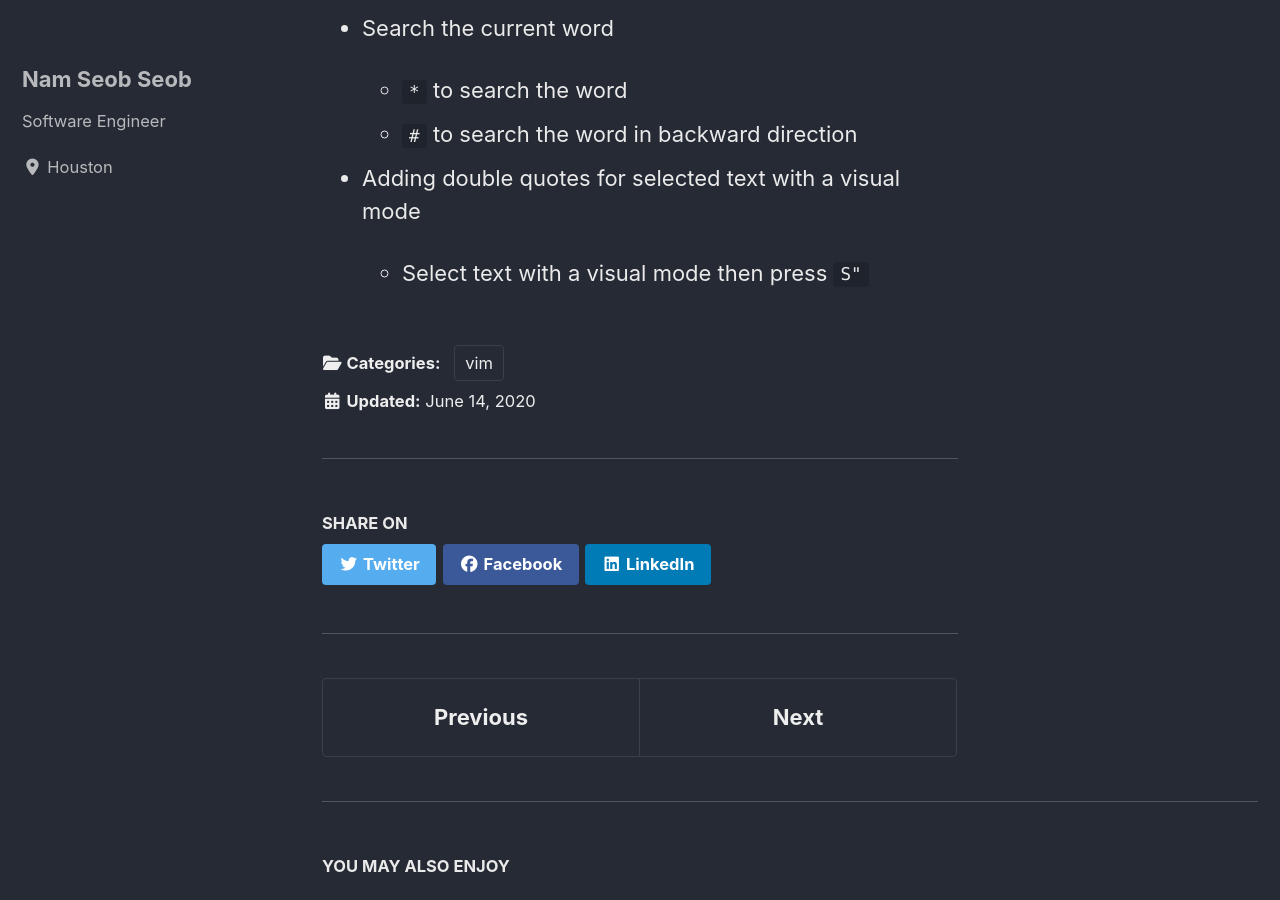
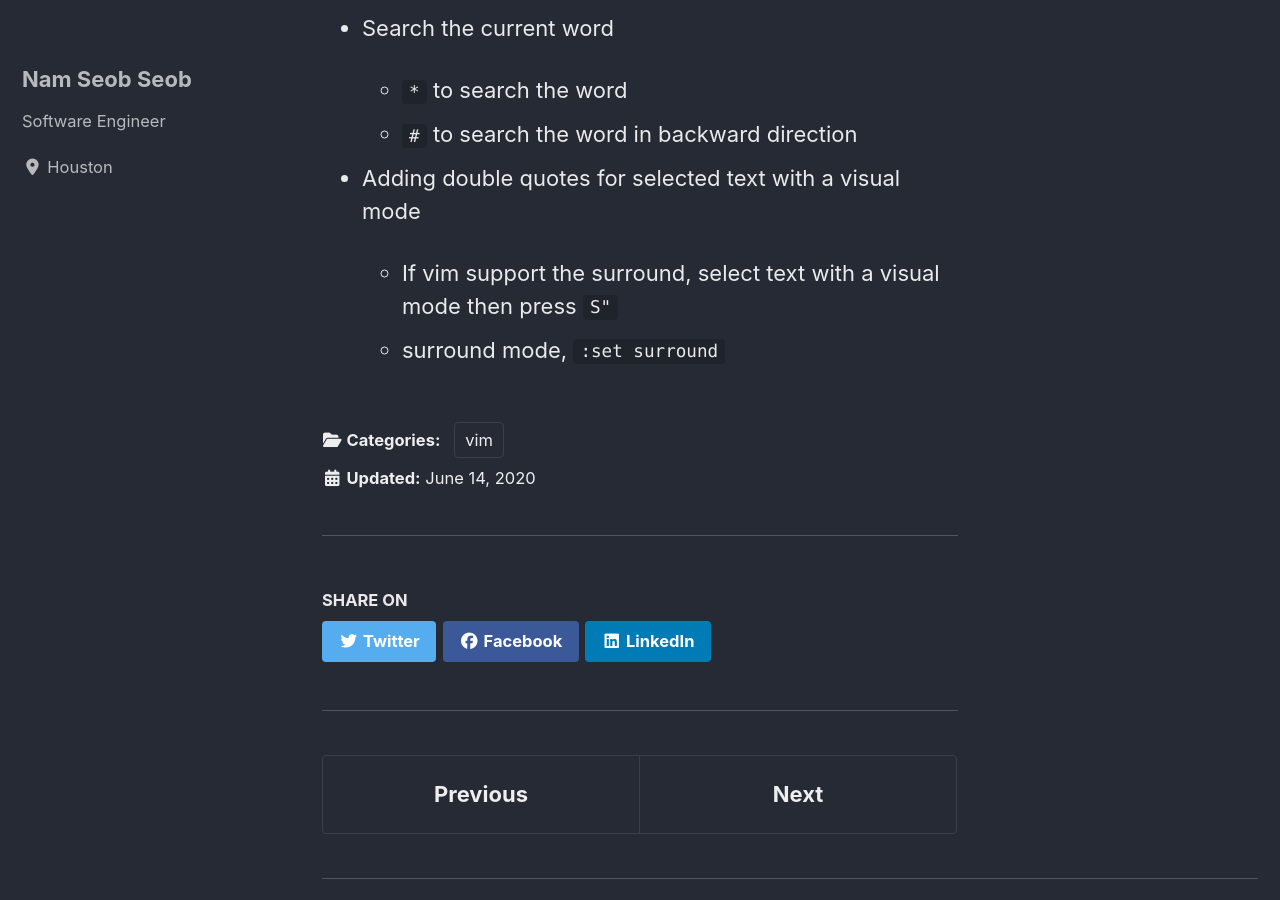
Before and after one commit to nsclass/nsclass.github.io, a Jekyll site: the page built from _posts/2020-06-14-vim-basic-commands.md, in a window 1280 px wide and 900 px high, scrolled down 3974 px. Built offline with Jekyll 4.4.1, drawn with Linux system fonts in a browser that asks for light colours; cached includes are drawn as plain includes; nearby versions of some CDN libraries.

Commit message:
surround vim

```diff
--- a/_posts/2020-06-14-vim-basic-commands.md
+++ b/_posts/2020-06-14-vim-basic-commands.md
@@ -113,4 +113,5 @@ You can use modifiers to change the meaning of a noun. Some modifiers are `i`, w
 
 - Adding double quotes for selected text with a visual mode
 
-  - Select text with a visual mode then press `S"`
+  - If vim support the surround, select text with a visual mode then press `S"`
+  - surround mode, `:set surround`
```
